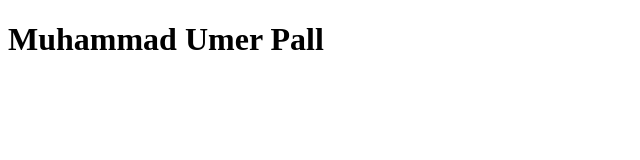
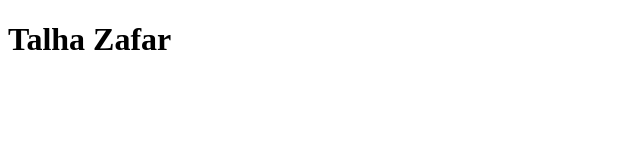
Before and after one commit to umerpall/learn-git, a plain HTML site: page index.html in a window 1280 px wide. Shown: the whole page, without its empty margins (0-640 px from the left). Drawn offline with Linux system fonts and the light colour scheme.

```diff
--- a/index.html
+++ b/index.html
@@ -4,6 +4,6 @@
     <title>Muhammad Umer Pall</title>
 </head>
 <body>
-    <h1>Muhammad Umer Pall</h1>
+    <h1>Talha Zafar</h1>
 </body>
 </html>
```
